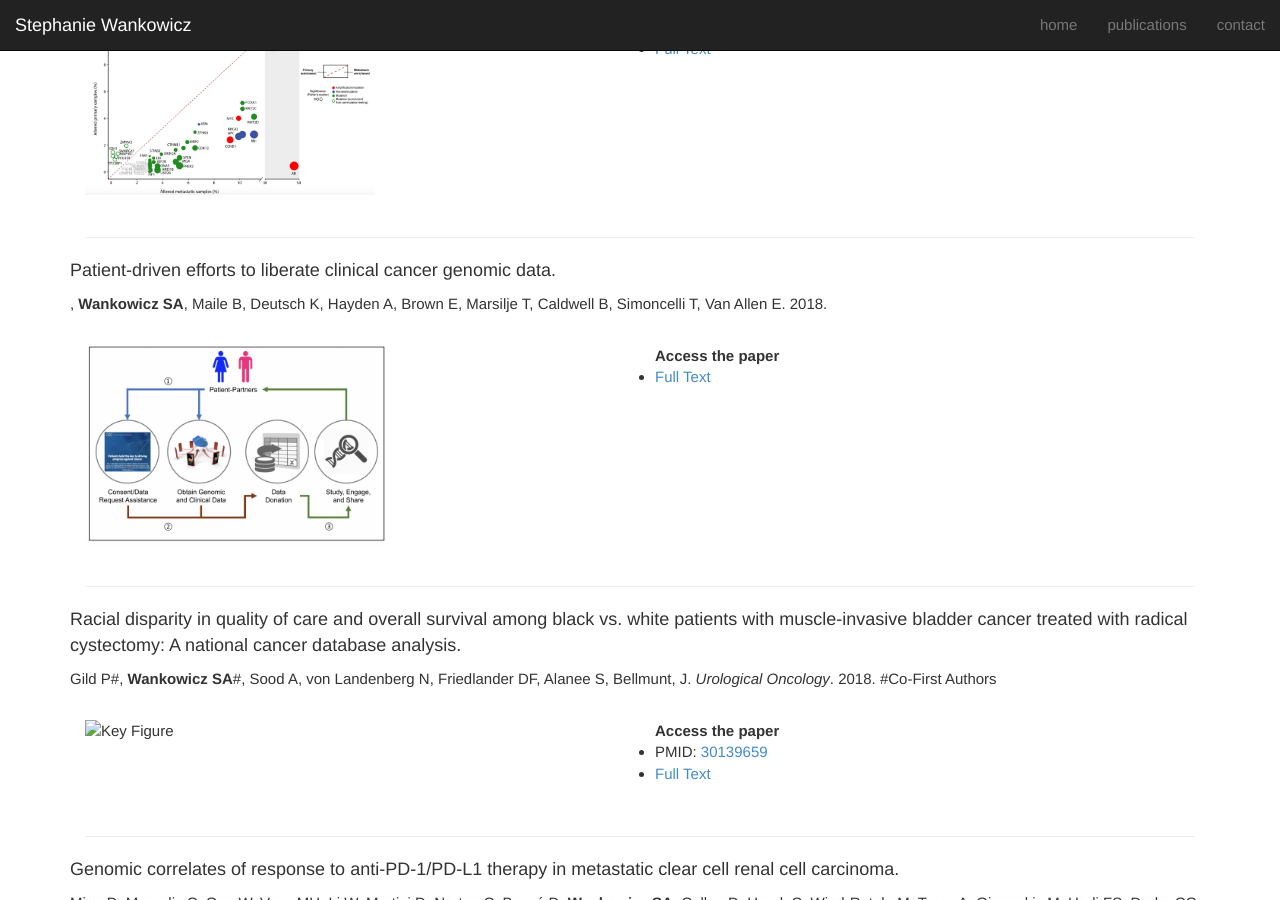
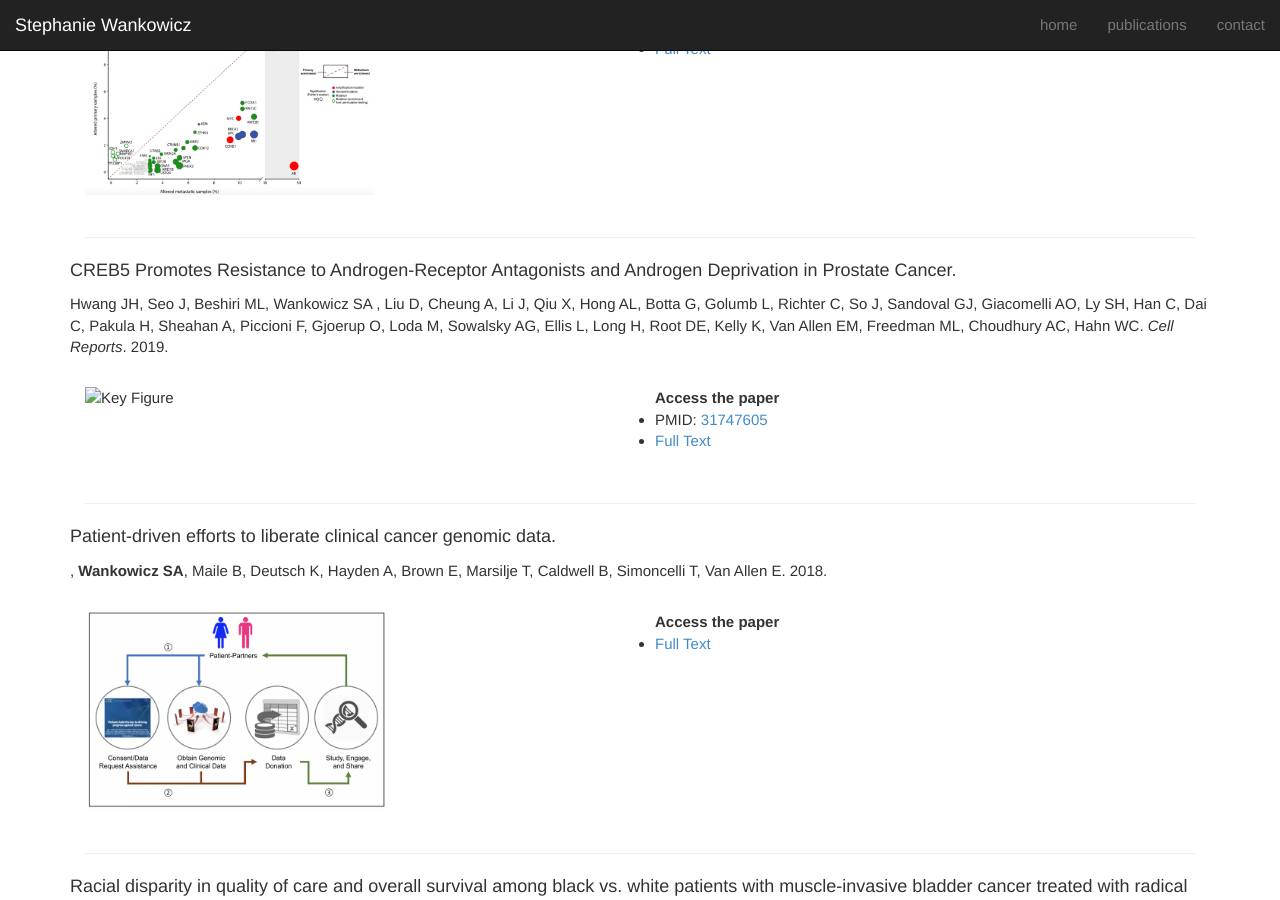
Before and after one commit to stephaniewankowicz/stephaniewankowicz.github.io, a Jekyll site: the page built from publications/index.html, in a window 1280 px wide and 900 px high, scrolled down 2025 px. Built offline with Jekyll 4.4.1, drawn with Linux system fonts in a browser that asks for light colours; nearby versions of some CDN libraries; library files that are not in the unit come from our copies.

Commit message:
2019_Hwang

```diff
--- a/_data/publications.yml
+++ b/_data/publications.yml
@@ -59,6 +59,18 @@
   #links:
   #  - name:
   #    url:
+
+- title: "CREB5 Promotes Resistance to Androgen-Receptor Antagonists and Androgen Deprivation in Prostate Cancer."
+  citation: "Hwang JH, Seo J, Beshiri ML, Wankowicz SA , Liu D, Cheung A, Li J, Qiu X, Hong AL, Botta G, Golumb L, Richter C, So J, Sandoval GJ, Giacomelli AO, Ly SH, Han C, Dai C, Pakula H, Sheahan A, Piccioni F, Gjoerup O, Loda M, Sowalsky AG, Ellis L, Long H, Root DE, Kelly K, Van Allen EM, Freedman ML, Choudhury AC, Hahn WC. *Cell Reports*. 2019."
+  date: '2018-01-01'
+  #image: '/static/img/2019_Hwang.png'
+  pmid: '31747605'
+  # pmcid: ''
+  # biorxiv: ''
+  pdf: 'https://www.ncbi.nlm.nih.gov/pmc/articles/PMC6886683/'
+  #links:
+  #  - name:
+  #   url:
 
 - title: "Patient-driven efforts to liberate clinical cancer genomic data."
   citation: ", **Wankowicz SA**, Maile B, Deutsch K, Hayden A, Brown E, Marsilje T, Caldwell B, Simoncelli T, Van Allen E. 2018."
```
